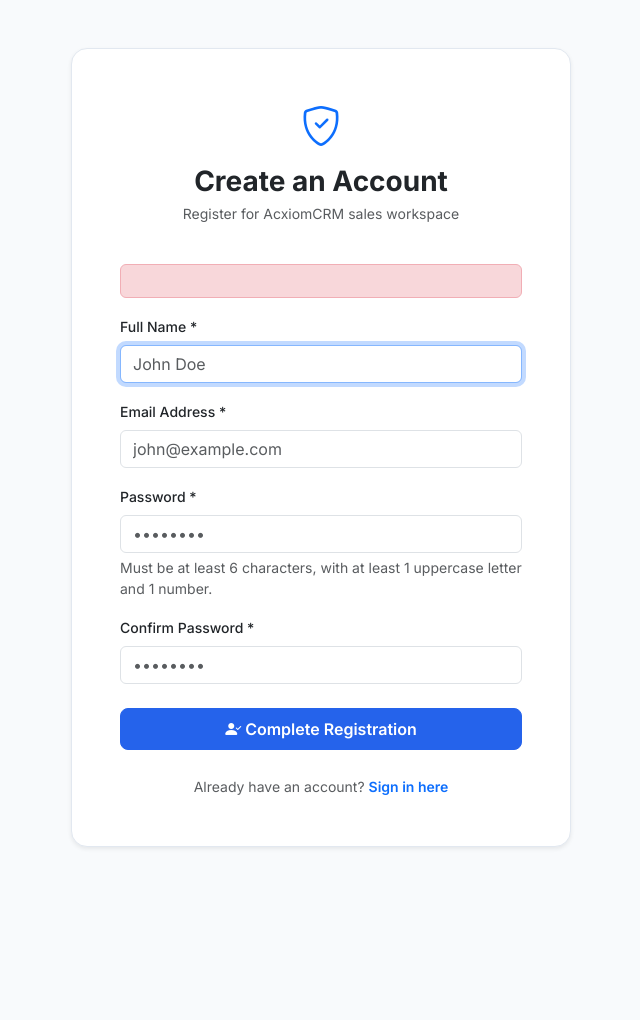
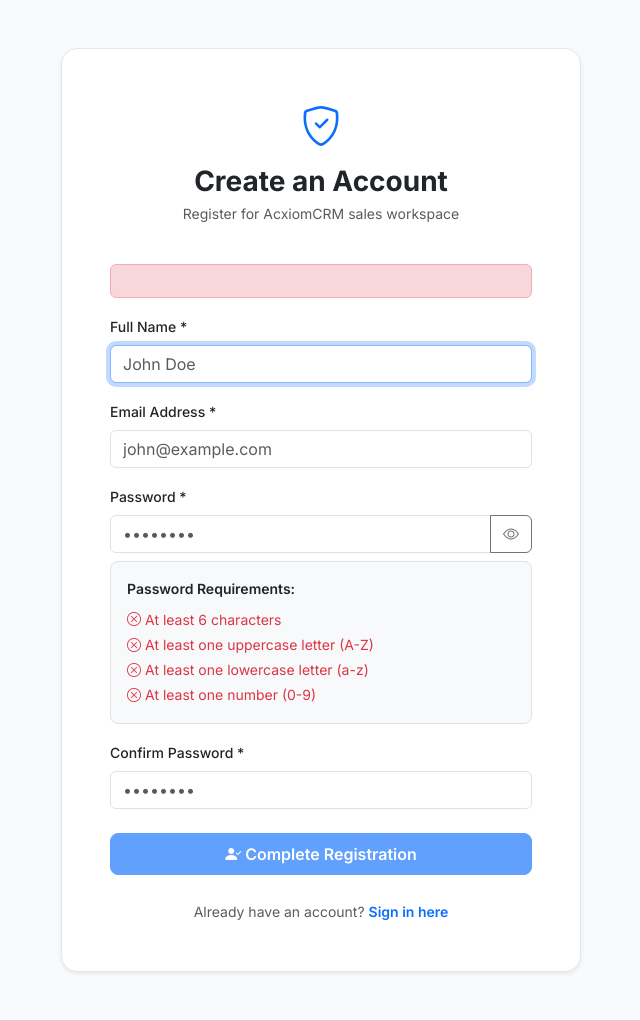
Before and after one commit to Nikhilreddy1011/Acxiom-CRM, an ASP.NET Core app: page /Account/Register in a window 1280 px wide. Shown: the whole page, without its empty margins (319-959 px from the left). Before the commit the page ends 848 px from the top, so only its background shows below. Run offline with ASP.NET Core 8, Linux system fonts and the light colour scheme; some libraries are stand-ins or nearby versions.

Commit message:
feat: add real-time client-side password criteria validation checklist and toggle

```diff
--- a/Views/Account/Register.cshtml
+++ b/Views/Account/Register.cshtml
@@ -4,14 +4,14 @@
 }
 
 <div class="container min-vh-100 d-flex align-items-center justify-content-center py-5">
-    <div class="card shadow-sm p-4 p-md-5" style="max-width: 500px; width: 100%; border-radius: 16px;">
+    <div class="card shadow-sm p-4 p-md-5" style="max-width: 520px; width: 100%; border-radius: 16px;">
         <div class="text-center mb-4">
             <i class="bi bi-shield-check text-primary fs-1"></i>
             <h3 class="fw-bold text-dark mt-2 mb-1">Create an Account</h3>
             <p class="text-muted small">Register for AcxiomCRM sales workspace</p>
         </div>
 
-        <form asp-action="Register" method="post">
+        <form asp-action="Register" method="post" id="registerForm">
             @Html.AntiForgeryToken()
             <input type="hidden" asp-for="Role" value="SalesExecutive" />
 
@@ -31,18 +31,44 @@
 
             <div class="mb-3">
                 <label asp-for="Password" class="form-label fw-medium small">Password *</label>
-                <input asp-for="Password" class="form-control" placeholder="••••••••" required />
-                <div class="form-text small text-muted">Must be at least 6 characters, with at least 1 uppercase letter and 1 number.</div>
+                <div class="input-group">
+                    <input asp-for="Password" id="passwordInput" class="form-control" placeholder="••••••••" required />
+                    <button class="btn btn-outline-secondary" type="button" id="togglePassword">
+                        <i class="bi bi-eye" id="togglePasswordIcon"></i>
+                    </button>
+                </div>
                 <span asp-validation-for="Password" class="text-danger small"></span>
+
+                <!-- Real-time Password Validation Checklist -->
+                <div class="p-3 mt-2 rounded-3 bg-light border" id="passwordCriteriaBox">
+                    <div class="fw-semibold small text-dark mb-2">Password Requirements:</div>
+                    <ul class="list-unstyled mb-0 small" style="line-height: 1.8;">
+                        <li id="req-len" class="text-danger">
+                            <i class="bi bi-x-circle me-1" id="icon-len"></i>At least 6 characters
+                        </li>
+                        <li id="req-upper" class="text-danger">
+                            <i class="bi bi-x-circle me-1" id="icon-upper"></i>At least one uppercase letter (A-Z)
+                        </li>
+                        <li id="req-lower" class="text-danger">
+                            <i class="bi bi-x-circle me-1" id="icon-lower"></i>At least one lowercase letter (a-z)
+                        </li>
+                        <li id="req-num" class="text-danger">
+                            <i class="bi bi-x-circle me-1" id="icon-num"></i>At least one number (0-9)
+                        </li>
+                    </ul>
+                </div>
             </div>
 
             <div class="mb-4">
                 <label asp-for="ConfirmPassword" class="form-label fw-medium small">Confirm Password *</label>
-                <input asp-for="ConfirmPassword" class="form-control" placeholder="••••••••" required />
+                <input asp-for="ConfirmPassword" id="confirmPasswordInput" class="form-control" placeholder="••••••••" required />
+                <div id="matchFeedback" class="small mt-1 text-danger" style="display: none;">
+                    <i class="bi bi-x-circle me-1" id="matchIcon"></i><span id="matchText">Passwords do not match</span>
+                </div>
                 <span asp-validation-for="ConfirmPassword" class="text-danger small"></span>
             </div>
 
-            <button type="submit" class="btn btn-primary w-100 py-2 fw-semibold">
+            <button type="submit" id="submitBtn" class="btn btn-primary w-100 py-2 fw-semibold" disabled>
                 <i class="bi bi-person-check-fill me-1"></i>Complete Registration
             </button>
 
@@ -56,4 +82,89 @@
 
 @section Scripts {
     <partial name="_ValidationScriptsPartial" />
+    <script>
+        document.addEventListener("DOMContentLoaded", function () {
+            const pwd = document.getElementById("passwordInput");
+            const confirmPwd = document.getElementById("confirmPasswordInput");
+            const submitBtn = document.getElementById("submitBtn");
+            const togglePwd = document.getElementById("togglePassword");
+            const toggleIcon = document.getElementById("togglePasswordIcon");
+
+            const reqLen = document.getElementById("req-len");
+            const reqUpper = document.getElementById("req-upper");
+            const reqLower = document.getElementById("req-lower");
+            const reqNum = document.getElementById("req-num");
+
+            const iconLen = document.getElementById("icon-len");
+            const iconUpper = document.getElementById("icon-upper");
+            const iconLower = document.getElementById("icon-lower");
+            const iconNum = document.getElementById("icon-num");
+
+            const matchFeedback = document.getElementById("matchFeedback");
+            const matchIcon = document.getElementById("matchIcon");
+            const matchText = document.getElementById("matchText");
+
+            // Toggle show/hide password
+            togglePwd.addEventListener("click", function () {
+                const isPassword = pwd.getAttribute("type") === "password";
+                pwd.setAttribute("type", isPassword ? "text" : "password");
+                confirmPwd.setAttribute("type", isPassword ? "text" : "password");
+                toggleIcon.className = isPassword ? "bi bi-eye-slash" : "bi bi-eye";
+            });
+
+            function updateRequirement(element, icon, isValid) {
+                if (isValid) {
+                    element.className = "text-success fw-medium";
+                    icon.className = "bi bi-check-circle-fill text-success me-1";
+                } else {
+                    element.className = "text-danger";
+                    icon.className = "bi bi-x-circle text-danger me-1";
+                }
+            }
+
+            function validateAll() {
+                const val = pwd.value;
+                const confirmVal = confirmPwd.value;
+
+                const hasLen = val.length >= 6;
+                const hasUpper = /[A-Z]/.test(val);
+                const hasLower = /[a-z]/.test(val);
+                const hasNum = /[0-9]/.test(val);
+
+                updateRequirement(reqLen, iconLen, hasLen);
+                updateRequirement(reqUpper, iconUpper, hasUpper);
+                updateRequirement(reqLower, iconLower, hasLower);
+                updateRequirement(reqNum, iconNum, hasNum);
+
+                const passwordValid = hasLen && hasUpper && hasLower && hasNum;
+
+                // Match check
+                let matchValid = false;
+                if (confirmVal.length > 0) {
+                    matchFeedback.style.display = "block";
+                    if (val === confirmVal) {
+                        matchValid = true;
+                        matchFeedback.className = "small mt-1 text-success fw-medium";
+                        matchIcon.className = "bi bi-check-circle-fill text-success me-1";
+                        matchText.innerText = "Passwords match";
+                    } else {
+                        matchFeedback.className = "small mt-1 text-danger";
+                        matchIcon.className = "bi bi-x-circle text-danger me-1";
+                        matchText.innerText = "Passwords do not match";
+                    }
+                } else {
+                    matchFeedback.style.display = "none";
+                }
+
+                if (passwordValid && matchValid) {
+                    submitBtn.removeAttribute("disabled");
+                } else {
+                    submitBtn.setAttribute("disabled", "true");
+                }
+            }
+
+            pwd.addEventListener("input", validateAll);
+            confirmPwd.addEventListener("input", validateAll);
+        });
+    </script>
 }
```
